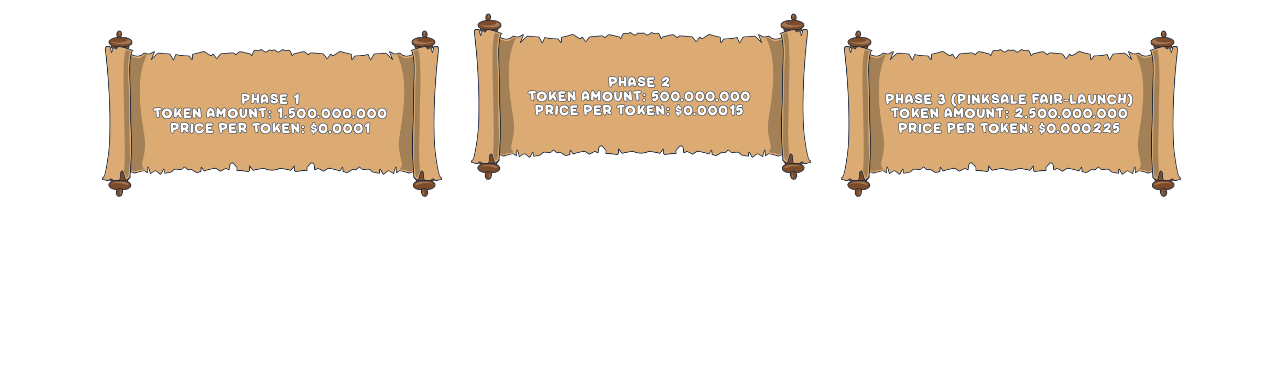
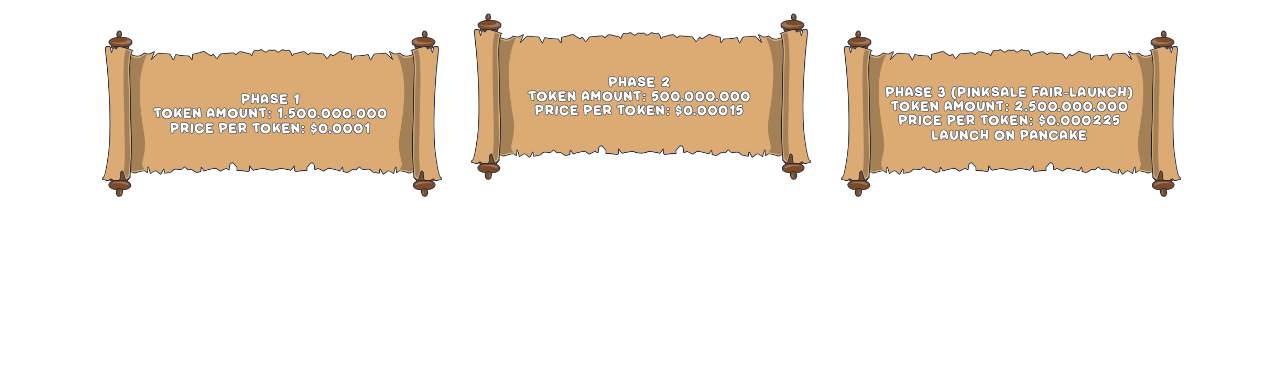
Before and after one commit to MuhIsmailMks/Nutzpad2, a plain HTML site: page index.html in a window 1280 px wide. Shown: the part 3208-3586 px from the top of the page. Drawn offline with nearby package versions, Linux system fonts and the light colour scheme; a web font is replaced by a local one.

Commit message:
update website

```diff
--- a/index.html
+++ b/index.html
@@ -531,6 +531,7 @@
                         <p>Phase 3 (PinkSale Fair-Launch)</p>
                         <p>Token amount: 2.500.000.000</p>
                         <p>Price per token: $0.000225</p>
+                        <p>Launch On Pancake</p>
                     </div>
 
                 </div>
@@ -709,6 +710,7 @@
                     <div class="flex_center gap-4 w-full ">
                         <p class="text-[1.9vw] lg:text-[1.1vw] w-[40%] text-left">Burn Event</p>
                     </div>
+
                 </div>
 
                 <!-- map 3 -->
```
